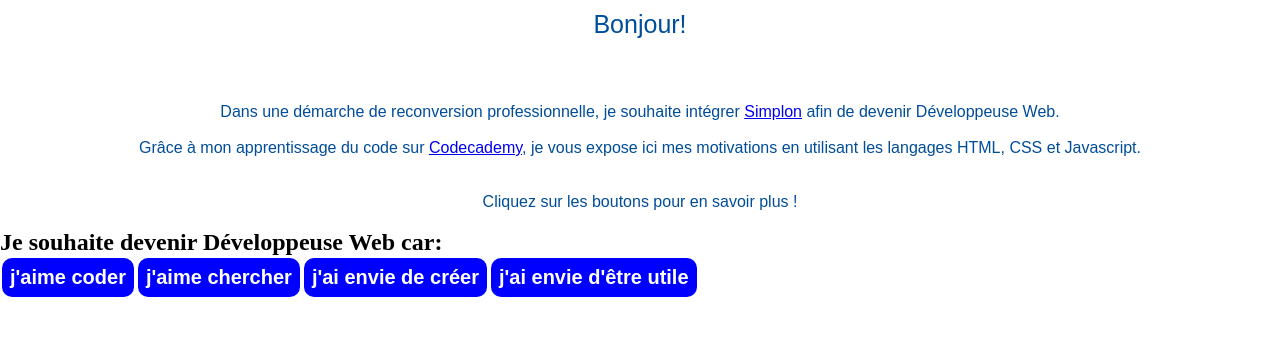
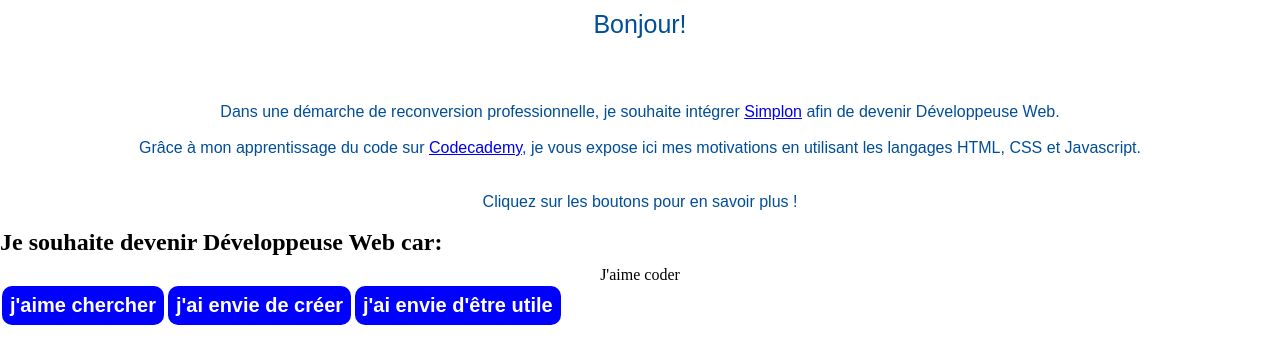
Before and after one commit to cecilema/projet_1, a plain HTML site: page index.html in a window 1280 px wide. Drawn offline with nearby package versions, Linux system fonts and the light colour scheme.

Commit message:
Update fichier.css

```diff
--- a/fichier.css
+++ b/fichier.css
@@ -19,7 +19,10 @@ p {
   text-align: center;
 }
 
-.coder,
+.coder {
+  text-align: center;
+  margin-top: 10px;  }
+
 .chercher,
 .creer,
 .utile {
```
